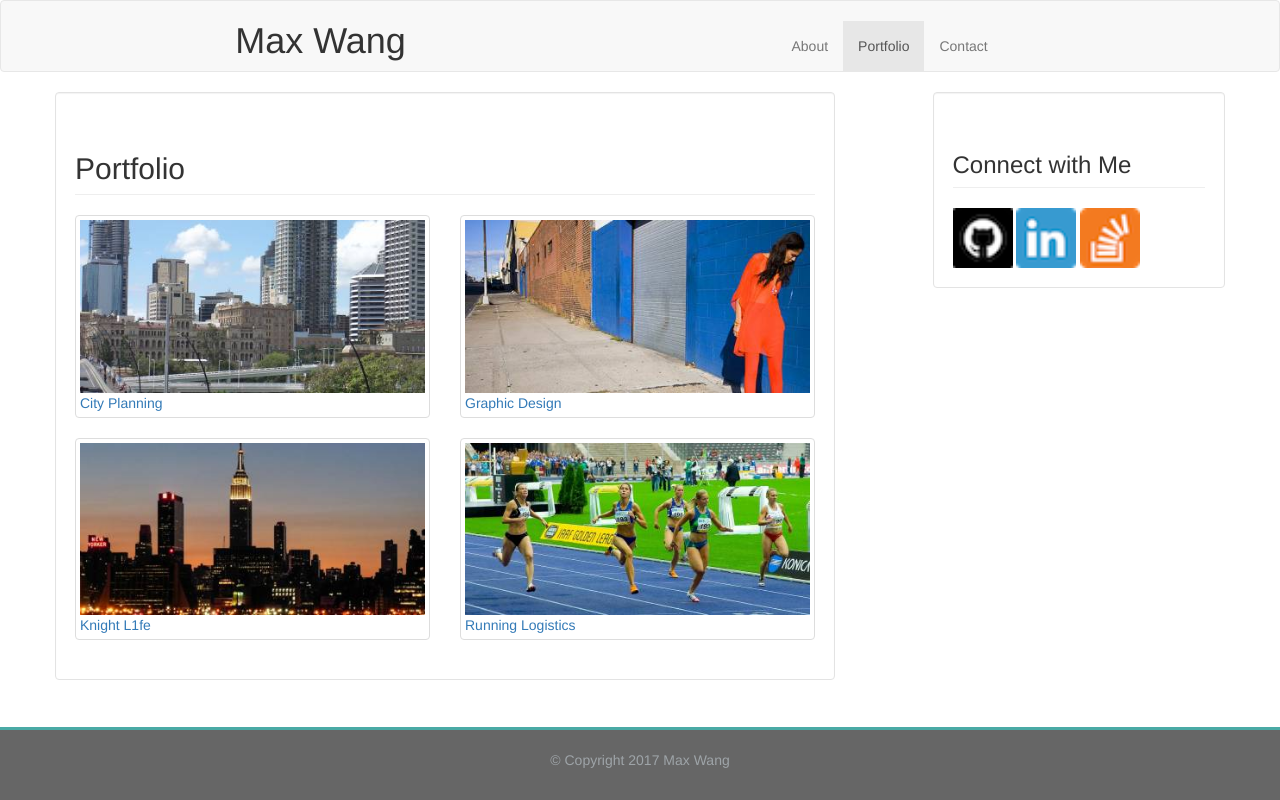
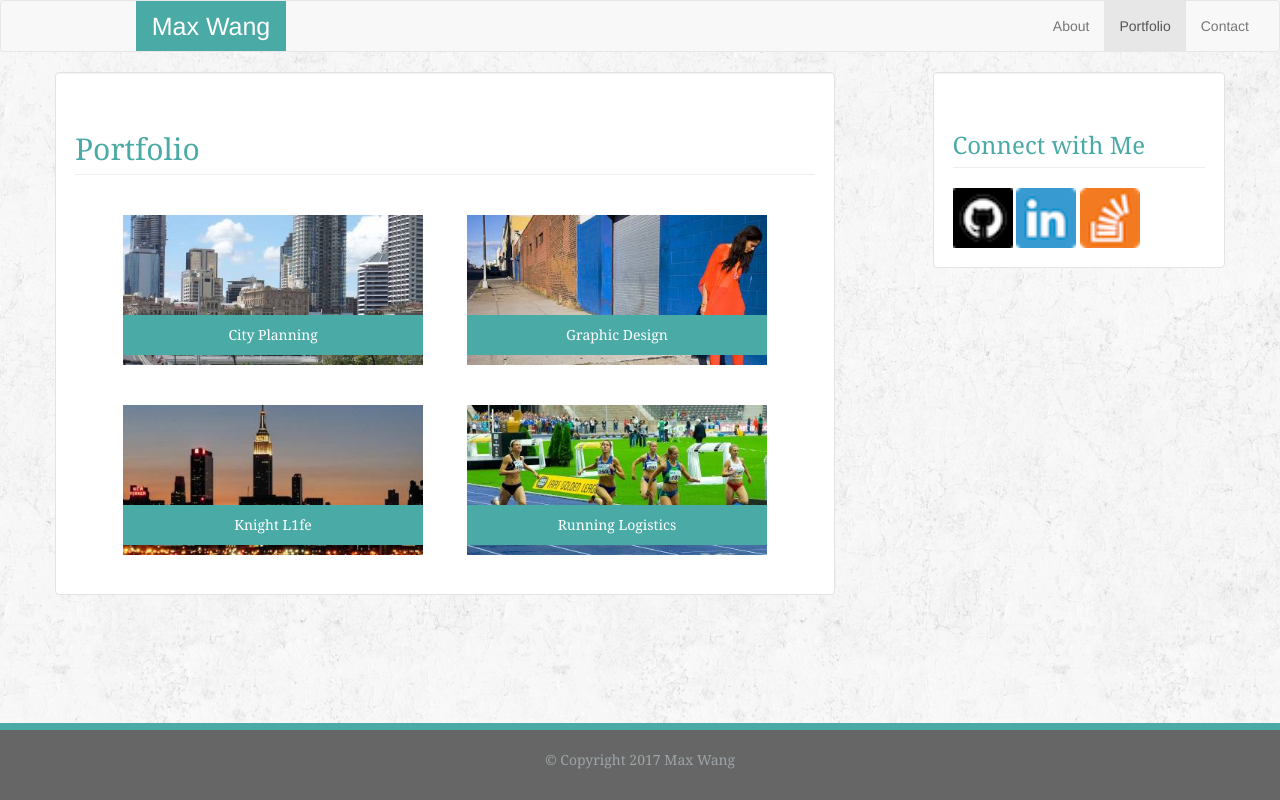
Before and after one commit to maximusunc/Bootstrap-Portfolio, a plain HTML site: page portfolio.html in a window 1280 px wide. Drawn offline with nearby package versions, Linux system fonts and the light colour scheme.

Commit message:
polished up the navbar, added css file, polished appearance

```diff
--- /dev/null
+++ b/assets/style.css
@@ -0,0 +1,39 @@
+#portfolio {
+	width: 100%;
+	text-align: center;
+}
+.portcenter {
+	position: relative;
+	width: 300px;
+	margin: 20px;
+	display: inline-block;
+}
+.portcenter img {
+	width: 300px;
+}
+a p {
+	position: absolute;
+	bottom: 0px;
+	width: 100%;
+	color: white;
+	text-align: center;
+	background-color: #4aaaa5;
+	padding: 10px 0px;
+}
+h1, h2, h3, p {
+	font-family: 'Georgia', Times, 'Times New Roman', serif;
+}
+h2, h3 {
+	color: #4aaaa5;
+}
+.navbar-brand {
+	position: relative;
+	left: 135px;
+	background: #4aaaa5;
+	width: 150px;
+	text-align: center;
+}
+.navbar-header .navbar-brand {
+	color: white;
+	font-size: 25px;
+}
--- a/portfolio.html
+++ b/portfolio.html
@@ -3,32 +3,45 @@
 <head>
 	<title>Max's Bio</title>
 	<link rel="stylesheet" href="https://maxcdn.bootstrapcdn.com/bootstrap/3.3.7/css/bootstrap.min.css" integrity="sha384-BVYiiSIFeK1dGmJRAkycuHAHRg32OmUcww7on3RYdg4Va+PmSTsz/K68vbdEjh4u" crossorigin="anonymous">
-	<link href="sticky-footer.css" rel="stylesheet">
 	<meta name="viewport" content="width=device-width, initial-scale=1">
+	<link rel='stylesheet' type='text/css' href='assets/style.css'>
 </head>
-<body>
+<body style='background-color: #dddddd; background-image: url("assets/images/rockywall.png");'>
 
 	<nav class="navbar navbar-default">
+
+      <!-- Place Fluid Container in Navbar -->
       <div class="container-fluid">
-    <!-- Brand and toggle get grouped for better mobile display -->
 
-		<div class='row'>
+        <!-- Designate a navbar heading -->
+        <div class="navbar-header">
 
-			<div class='col-sm-6 col-xs-12 text-center'>
-      			<h1 class='text-center'>Max Wang</h1>
+          <!-- Collapsible button -->
+          <button type="button" class="navbar-toggle collapsed" data-toggle="collapse" data-target="#navbar" aria-expanded="false" aria-controls="navbar">
+
+              <span class="sr-only">Toggle navigation</span>
+              <span class="icon-bar"></span>
+              <span class="icon-bar"></span>
+              <span class="icon-bar"></span>
+
+            </button>
+          <!-- Our brand / logo -->
+          <a class="navbar-brand" href="#">Max Wang</a>
         </div>
 
-    			<!-- Collect the nav links, forms, and other content for toggling -->
+        <!-- The links of our navbar -->
+        <div id="navbar" class="navbar-collapse collapse" aria-expanded="false" style="height: 1px;">
 
-				<div class='col-sm-5 col-sm-offset-1 col-xs-12'>
-      				<ul class="nav navbar-nav" style='margin: 20px 0 0 15px;'>
+          <!-- More links -->
+          <ul class="nav navbar-nav navbar-right">
             <li><a href="index.html">About <span class="sr-only">(current)</span></a></li>
-        				<li class='active'><a href="#">Portfolio</a></li>
+            <li class='active'><a href="portfolio.html">Portfolio</a></li>
             <li><a href="contact.html">Contact</a></li>
           </ul>
         </div>
+        <!--/.nav-collapse -->
       </div>
-  	</div><!-- /.container-fluid -->
+      <!--/.container-fluid -->
     </nav>
 
 	<div class='container' style='margin-bottom: 80px;'>
@@ -36,20 +49,19 @@
 	<div class='row'>
 		<div class='col-md-8 col-sm-12 well' style='background: #ffffff;'>
 			<h2 class='page-header'>Portfolio</h2>
-	<div class='row'>
-		<div class='col-md-6'>
-			<a href='#' class='thumbnail'><img src='assets/images/city.jpeg' alt='city'><span>City Planning</span></a>
+
+		<div id='portfolio'>
+		<div class='portcenter'>
+			<a href='#'><img src='assets/images/city.jpeg' alt='city'><p>City Planning</p></a>
 		</div>
-		<div class='col-md-6'>
-			<a href='#' class='thumbnail'><img src='assets/images/woman.jpeg' alt='Woman'><span>Graphic Design</span></a>
+		<div class='portcenter'>
+			<a href='#'><img src='assets/images/woman.jpeg' alt='Woman'><p>Graphic Design</p></a>
 		</div>
+		<div class='portcenter'>
+			<a href='#'><img src='assets/images/night.jpeg' alt='Nighttime City'><p>Knight L1fe</p></a>
 		</div>
-	<div class='row'>
-		<div class='col-md-6'>
-			<a href='#' class='thumbnail'><img src='assets/images/night.jpeg' alt='Nighttime City'><span>Knight L1fe</span></a>
-		</div>
-		<div class='col-md-6'>
-			<a href='#' class='thumbnail'><img src='assets/images/running.jpeg' alt='Running'><span>Running Logistics</span></a>
+		<div class='portcenter'>
+			<a href='#'><img src='assets/images/running.jpeg' alt='Running'><p>Running Logistics</p></a>
 		</div>
 		</div>
 		</div>
@@ -64,11 +76,15 @@
 
 	</div>
 
-	<footer class="footer navbar-fixed-bottom" style='background: #666666; padding: 20px; border-top: 3px solid #4aaaa5; color: #9ea4a8;'>
+	<footer class="footer navbar-fixed-bottom" style='background: #666666; padding: 20px; border-top: 7px solid #4aaaa5; color: #9ea4a8;'>
    		<div class="container-fluid">
    			<p class='text-center my-3'>&copy; Copyright 2017 Max Wang</p>
    		</div>
 	</footer>
 
+	<script src="https://cdnjs.cloudflare.com/ajax/libs/jquery/3.2.1/jquery.min.js"></script>
+
+	<script src="https://maxcdn.bootstrapcdn.com/bootstrap/3.3.7/js/bootstrap.min.js" integrity="sha384-Tc5IQib027qvyjSMfHjOMaLkfuWVxZxUPnCJA7l2mCWNIpG9mGCD8wGNIcPD7Txa" crossorigin="anonymous"></script>
+
 </body>
 </html>
```
Also changed, not shown: contact.html (+30 -13 lines), index.html (+35 -20 lines). Lines whose indentation alone changed are shown as unchanged.
